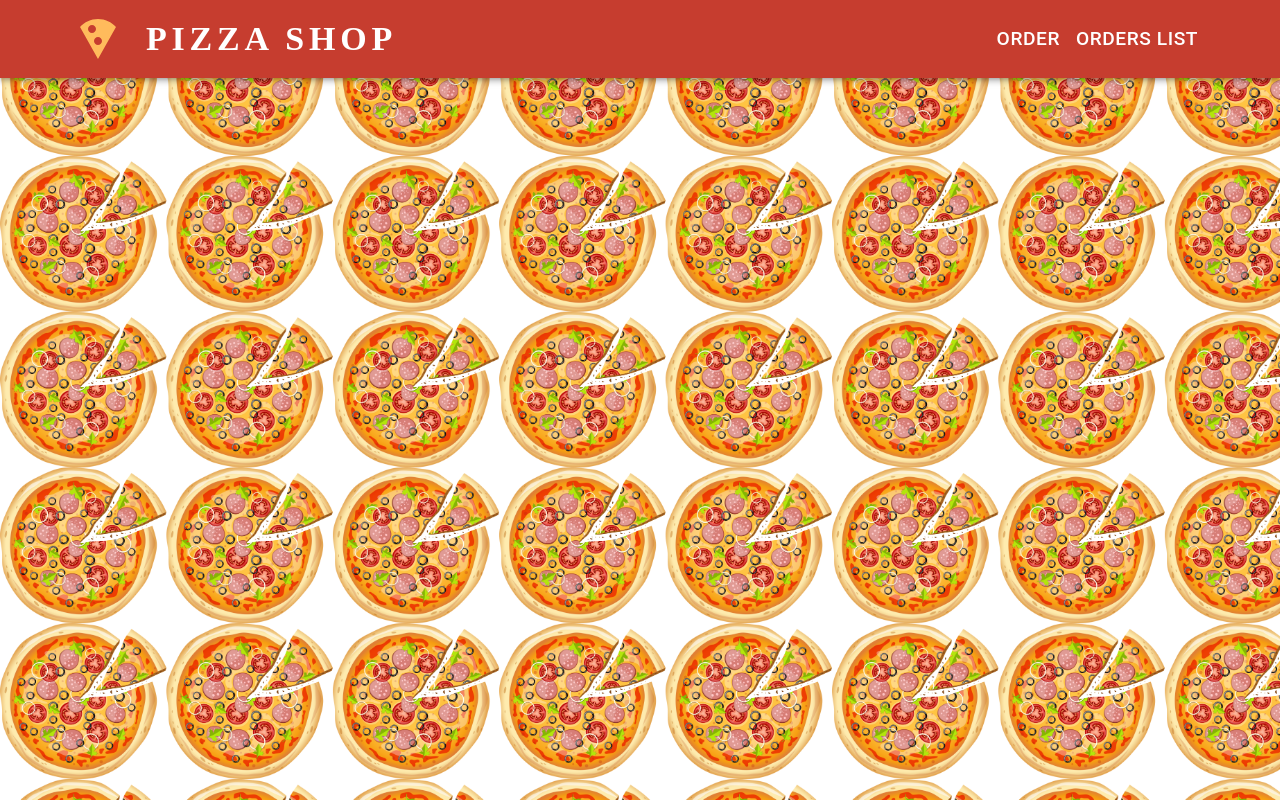
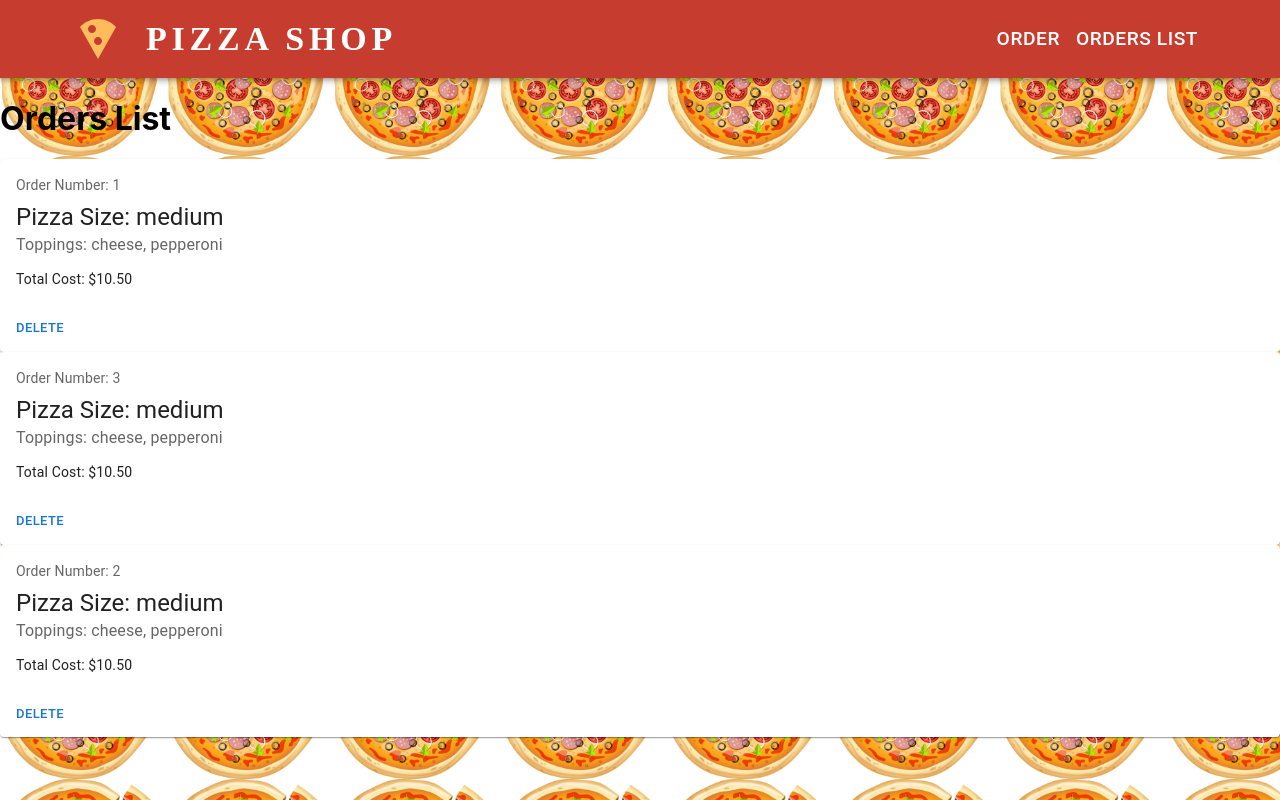
Before and after one commit to JulijusKau/pizza-shop, a React (Create React App) app in the folder frontend/: page /list in a window 1280 px wide. Built offline with nearby package versions, Linux system fonts and the light colour scheme.

Commit message:
Order Form Final design

```diff
--- /dev/null
+++ b/frontend/src/components/OrderCard/OrderCard.jsx
@@ -0,0 +1,31 @@
+import Card from "@mui/material/Card";
+import CardActions from "@mui/material/CardActions";
+import CardContent from "@mui/material/CardContent";
+import Button from "@mui/material/Button";
+import Typography from "@mui/material/Typography";
+
+export const OrderCard = ({ pizza, onDelete }) => {
+  return (
+    <Card sx={{ minWidth: 275 }}>
+      <CardContent>
+        <Typography sx={{ fontSize: 14 }} color="text.secondary" gutterBottom>
+          Order Number: {pizza.orderNumber}
+        </Typography>
+        <Typography variant="h5" component="div">
+          Pizza Size: {pizza.size}
+        </Typography>
+        <Typography sx={{ mb: 1.5 }} color="text.secondary">
+          Toppings: {pizza.toppings.join(", ")}
+        </Typography>
+        <Typography variant="body2">
+          Total Cost: ${pizza.totalCost.toFixed(2)}
+        </Typography>
+      </CardContent>
+      <CardActions>
+        <Button size="small" onClick={() => onDelete(pizza.orderNumber)}>
+          Delete
+        </Button>
+      </CardActions>
+    </Card>
+  );
+};
--- a/frontend/src/components/OrderForm/OrderForm.jsx
+++ b/frontend/src/components/OrderForm/OrderForm.jsx
@@ -84,13 +84,24 @@ const PizzaForm = () => {
   };
 
   return (
-    <Container maxWidth="sm">
-      <Paper elevation={3} style={{ padding: "20px" }}>
+    <Container
+      sx={{
+        marginTop: "50px",
+      }}
+      maxWidth="sm"
+    >
+      <Paper elevation={20} style={{ padding: "20px" }}>
         <Typography variant="h5" gutterBottom>
-          Pizza Order Form
+          Are you ready to order?
         </Typography>
         <FormControl fullWidth>
-          <InputLabel>Pizza Size</InputLabel>
+          <InputLabel
+            sx={{
+              margin: "10px",
+            }}
+          >
+            Pizza Size
+          </InputLabel>
           <Select value={pizzaSize} onChange={handleSizeChange}>
             <MenuItem value="small">Small - €8</MenuItem>
             <MenuItem value="medium">Medium - €10</MenuItem>
@@ -98,11 +109,16 @@ const PizzaForm = () => {
           </Select>
         </FormControl>
         <FormControl fullWidth>
-          <Typography variant="h6">Toppings</Typography>
-          <div>
+          <Typography variant="h6">Choose your toppings:</Typography>
+          <div style={{ display: "flex", columnGap: "10px" }}>
             <Button
               variant="contained"
-              color="primary"
+              sx={{
+                backgroundColor: "var(--colorD)",
+                "&:hover": {
+                  backgroundColor: "var(--colorA)",
+                },
+              }}
               onClick={() => addTopping("cheese")}
             >
               Cheese
@@ -110,6 +126,12 @@ const PizzaForm = () => {
             <Button
               variant="contained"
               color="primary"
+              sx={{
+                backgroundColor: "var(--colorD)",
+                "&:hover": {
+                  backgroundColor: "var(--colorA)",
+                },
+              }}
               onClick={() => addTopping("pepperoni")}
             >
               Pepperoni
@@ -117,6 +139,12 @@ const PizzaForm = () => {
             <Button
               variant="contained"
               color="primary"
+              sx={{
+                backgroundColor: "var(--colorD)",
+                "&:hover": {
+                  backgroundColor: "var(--colorA)",
+                },
+              }}
               onClick={() => addTopping("mushrooms")}
             >
               Mushrooms
@@ -129,7 +157,7 @@ const PizzaForm = () => {
               key={index}
               label={topping}
               onDelete={() => removeTopping(topping)}
-              style={{ marginRight: "8px" }}
+              style={{ margin: "8px" }}
             />
           ))}
         </div>
@@ -140,11 +168,16 @@ const PizzaForm = () => {
         </Typography>
         <Button
           variant="contained"
-          color="primary"
           fullWidth
           onClick={calculateTotalCost}
           style={{ marginTop: "20px" }}
           disabled={selectedToppings.length === 0}
+          sx={{
+            backgroundColor: "var(--colorD)",
+            "&:hover": {
+              backgroundColor: "var(--colorA)",
+            },
+          }}
         >
           Calculate Total
         </Button>
@@ -156,7 +189,12 @@ const PizzaForm = () => {
         {totalCost > 0 && !pizzaOrder && (
           <Button
             variant="contained"
-            color="primary"
+            sx={{
+              backgroundColor: "var(--colorD)",
+              "&:hover": {
+                backgroundColor: "var(--colorA)",
+              },
+            }}
             fullWidth
             onClick={createPizzaOrder}
             style={{ marginTop: "20px" }}
--- a/frontend/src/pages/OrdersListPage.jsx
+++ b/frontend/src/pages/OrdersListPage.jsx
@@ -1,7 +1,46 @@
+import React, { useState } from "react";
+import { OrderCard } from "../components/OrderCard/OrderCard";
+
 export const OrdersListPage = () => {
+  const [pizzaOrders, setPizzaOrders] = useState([
+    {
+      orderNumber: 1,
+      size: "medium",
+      toppings: ["cheese", "pepperoni"],
+      totalCost: 10.5,
+    },
+    {
+      orderNumber: 3,
+      size: "medium",
+      toppings: ["cheese", "pepperoni"],
+      totalCost: 10.5,
+    },
+    {
+      orderNumber: 2,
+      size: "medium",
+      toppings: ["cheese", "pepperoni"],
+      totalCost: 10.5,
+    },
+    // Add more pizza orders here
+  ]);
+
+  const handleDelete = (orderNumber) => {
+    const updatedOrders = pizzaOrders.filter(
+      (pizza) => pizza.orderNumber !== orderNumber
+    );
+    setPizzaOrders(updatedOrders);
+  };
+
   return (
     <div>
-      <div></div>
+      <h1>Orders List</h1>
+      {pizzaOrders.map((pizza) => (
+        <OrderCard
+          key={pizza.orderNumber}
+          pizza={pizza}
+          onDelete={handleDelete}
+        />
+      ))}
     </div>
   );
 };
```
Also changed, not shown: frontend/src/components/OrderList/OrderList.jsx (deleted, +0 -7 lines), frontend/src/components/ReusableButton/ReusableButton.jsx (deleted, +0 -7 lines).
